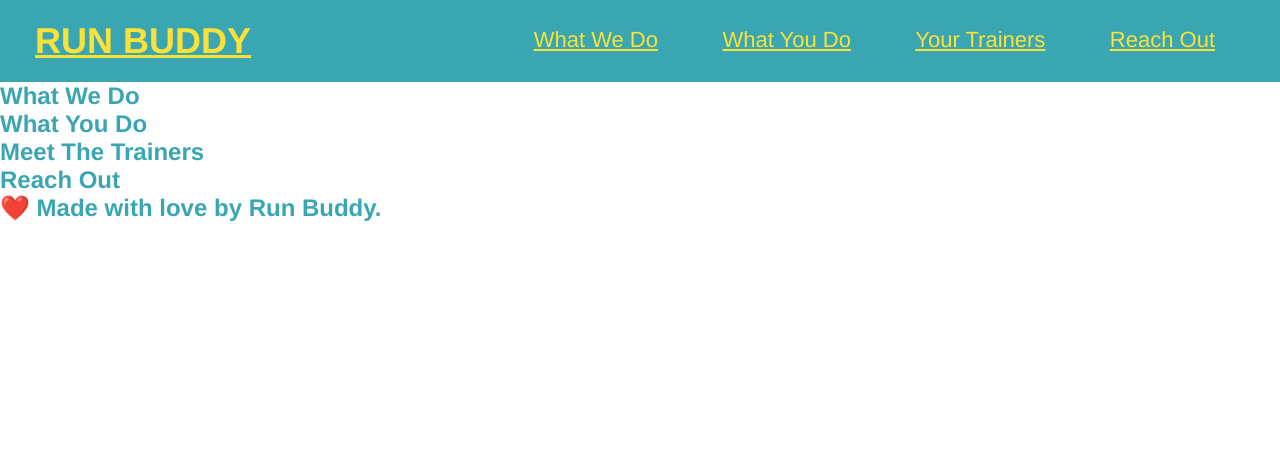
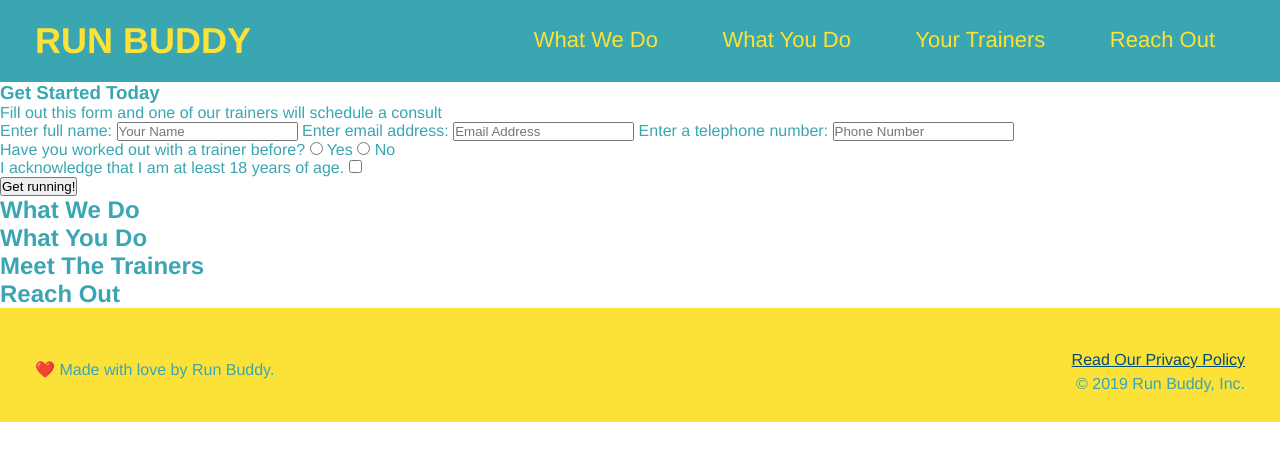
Before and after one commit to HunterMel/run-budddy, a plain HTML site: page index.html in a window 1280 px wide. Drawn offline with Linux system fonts and the light colour scheme.

Commit message:
<Added the section/identificatio boxes>

```diff
--- a/index.html
+++ b/index.html
@@ -37,6 +37,37 @@
             </nav>
         </header>
 
+        <section>
+            <div>
+                <h3>Get Started Today</h3>
+                <p>Fill out this form and one of our trainers will schedule a consult</p>
+                <!-- Add form element -->
+                <form><label for="name">Enter full name:</label>
+                    <input type="text" placeholder="Your Name" name="name" id="name" />
+                    <label for="email">Enter email address:</label>
+                    <input type="text" placeholder="Email Address" name="email" id="email" />
+                    <label for="phone">Enter a telephone number:</label>
+                    <input type="text" placeholder="Phone Number" name="phone" id="phone" />
+                    <p>
+                        Have you worked out with a trainer before?
+                        <input type="radio" name="trainer-confirm" id="trainer-yes" />
+                        <label for="trainer-yes">Yes</label>
+                        <input type="radio" name="trainer-confirm" id="trainer-no" />
+                        <label for="trainer-no">No</label>
+                    </p>
+                    <p>
+                        <label for="checkbox">
+                            I acknowledge that I am at least 18 years of age.
+                        </label>
+                        <input type="checkbox" name="age-confirm" id="checkbox" />
+                    </p>
+                    <button type="submit">
+                        Get running!
+                    </button>
+                </form>
+            </div>
+        </section>
+        <!-- end hero -->
         <!-- hero/jumbotron -->
         <section>
         </section>
@@ -63,7 +94,12 @@
 
         <!-- footer -->
         <footer>
-            <h2>❤️ Made with love by Run Buddy.</h2>
+            <h2>
+            </h2>
+            <div>
+                <a href="#">Read Our Privacy Policy</a><br />
+                &copy; 2019 Run Buddy, Inc.
+            </div>❤️ Made with love by Run Buddy.
         </footer>
     </div>
 </body>
--- a/main.css
+++ b/main.css
@@ -23,7 +23,7 @@ header h1 {
 }
 
 header a {
-  text-decoration: non;
+  text-decoration: none;
   color: #fce138;
 }
 
@@ -53,4 +53,28 @@ header h1 {
 * {
   margin: 0;
   padding: 0;
+  box-sizing: border-box;
 }
+
+footer {
+  background: #fce138;
+  width: 100%;
+  padding: 40px 35px;
+}
+
+footer h2 {
+  display: inline;
+  color: #024e76;
+  font-size: 30px;
+  margin: 0;
+}
+
+footer div {
+  float: right;
+  line-height: 1.5;
+  text-align: right;
+}
+
+footer a {
+  color: #024e76;
+}
```
